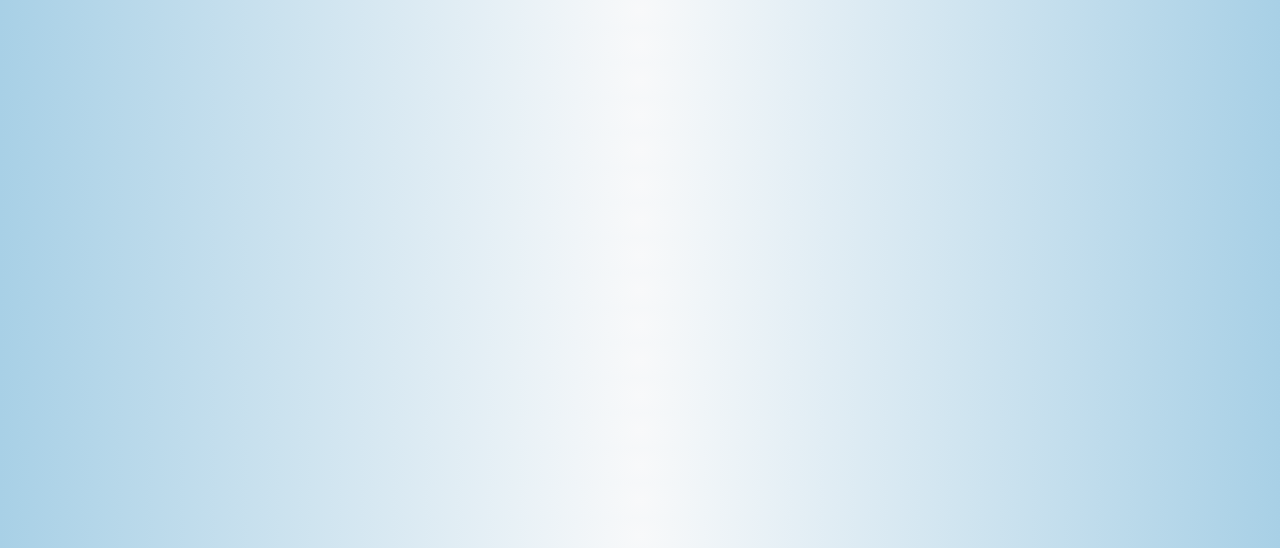
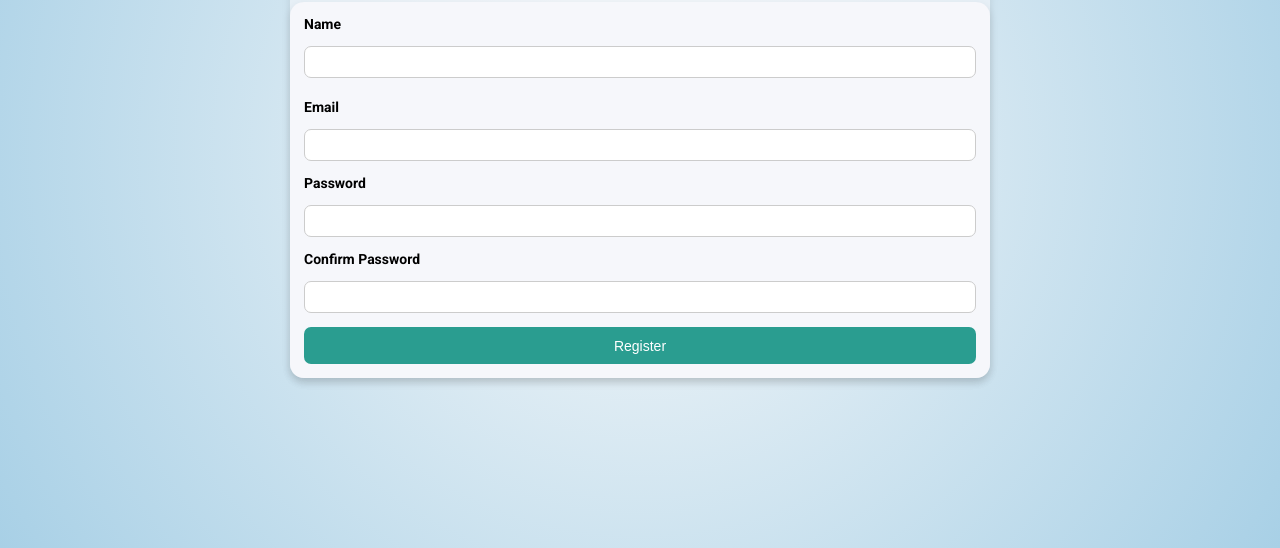
Before and after one commit to TtomJ/LoginPage, a plain HTML site: page register.html in a window 1280 px wide. Shown: the part 252-800 px from the top of the page. Drawn offline with Linux system fonts and the light colour scheme.

Commit message:
Implement registration form layout and styles for improved user experience

```diff
--- a/register.html
+++ b/register.html
@@ -31,10 +31,31 @@
             </div>
         </a>
     </nav>
-    <main>
-        <div id="registerCon">
-
-        </div>
+    <main style="display: flex; justify-content: center; align-items: center; height: 100vh; ">
+            <div id="registerCon">
+                <h1 style="text-align: center;">Register</h1>
+                <div id="registerForm">
+                    <div id="registerItem">
+                        <label for="name">Name</label>
+                        <input type="text" id="name">
+                    </div>
+                    <div id="registerItem">
+                        <label for="email">Email</label>
+                        <input type="email" id="email">
+                    </div>
+                    <div id="registerItem">
+                        <label for="password">Password</label>
+                        <input type="password" id="password">
+                    </div>
+                    <div id="registerItem">
+                        <label for="password">Confirm Password</label>
+                        <input type="password" id="password">
+                    </div>
+                    <div id="registerItem">
+                        <button>Register</button>
+                    </div>
+                </div>
+            </div>
     </main>
 </body>
 </html>
--- a/style.css
+++ b/style.css
@@ -143,8 +143,6 @@ header{
     flex-direction: column;
     width: 20rem;
 }
-.timeIte{
-}
 .cell{
     border: solid 1px black;
     height: 2rem;
@@ -199,6 +197,62 @@ header{
     border-radius: 0.5rem;
     height: 12rem;
 }
-#registerCon{
-    margin-top: 2.5rem;
+#registerCon {
+    max-width: 50rem;
+    width: 40rem;
+    flex-grow: 1;
+    margin: 2.5rem 1.5rem 1.5rem;
+    box-shadow: 0 4px 8px rgba(0, 0, 0, 0.1);
+    border-radius: 1rem;
+    background-color: rgba(246, 247, 251, 0.6);
 }
+
+#register {
+    background-color: var(--saffron);
+    padding: 1rem;
+    border-radius: 1rem;
+    margin: 0.5rem;
+}
+
+#registerForm {
+    display: flex;
+    flex-direction: column;
+    gap: 1rem;
+    padding: 1rem;
+    border-radius: 1rem;
+    box-shadow: 0 4px 8px rgba(0, 0, 0, 0.1);
+    background-color: var(--primary-color);
+}
+
+#registerItem {
+    display: flex;
+    flex-direction: column;
+    gap: 0.5rem;
+}
+
+#registerItem label {
+    font-weight: bold;
+    margin-bottom: 0.5rem;
+}
+
+#registerItem input {
+    padding: 0.5rem;
+    border: 1px solid #ccc;
+    border-radius: 0.5rem;
+    font-size: 1rem;
+}
+
+#registerItem button {
+    padding: 0.75rem;
+    background-color: var(--persian-green);
+    color: var(--white-color);
+    border: none;
+    border-radius: 0.5rem;
+    font-size: 1rem;
+    cursor: pointer;
+    transition: background-color 0.3s;
+}
+
+#registerItem button:hover {
+    background-color: var(--sandy-brown);
+}
```
Also changed, not shown: clock.html (+0 -8 lines).
